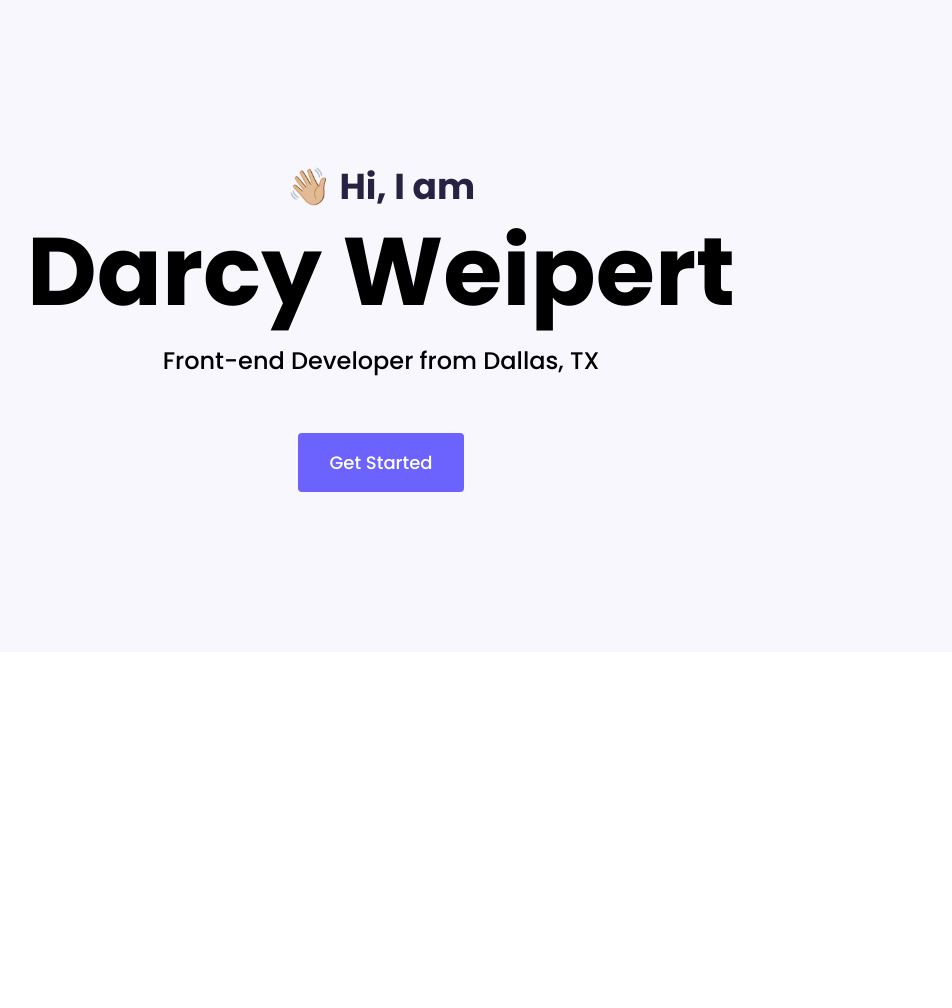
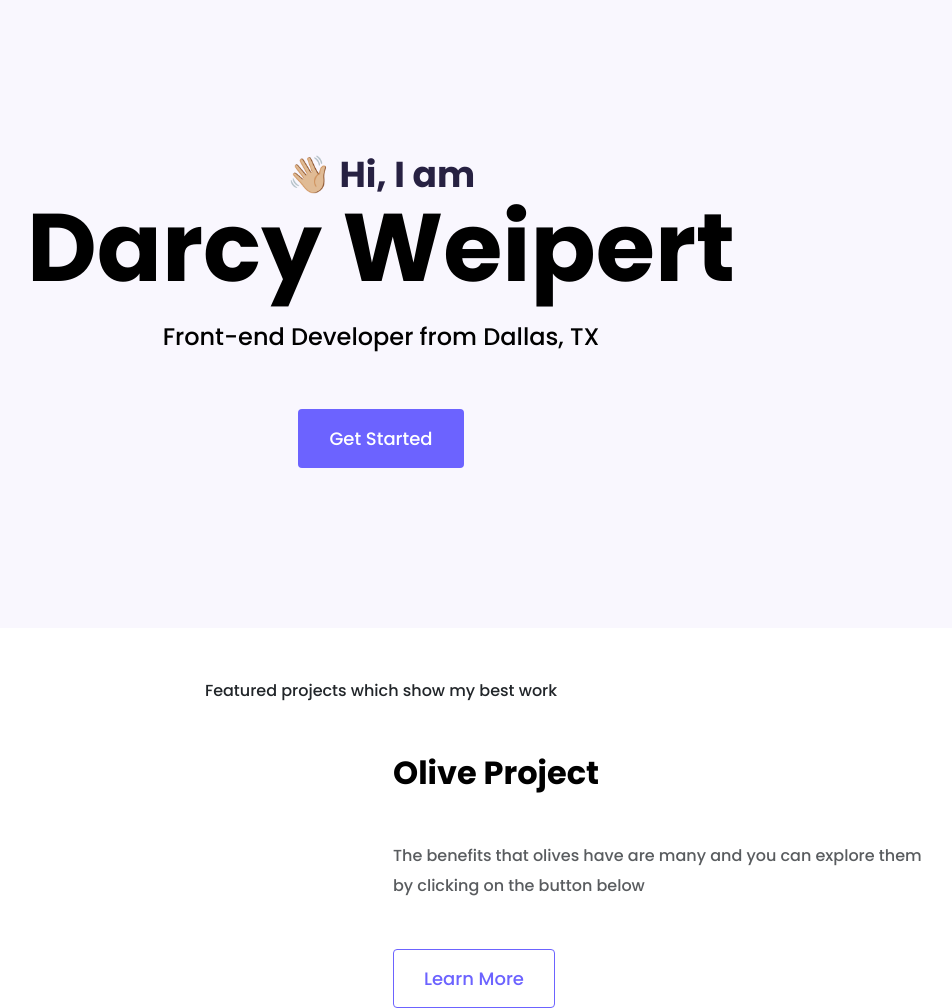
Before and after one commit to Darcy-Weipert/portfolio-project, a plain HTML site: page index.html in a window 1280 px wide. Shown: the whole page, without its empty margins (259-1211 px from the left). Before the commit the page ends 800 px from the top, so only its background shows below. Drawn offline with nearby package versions, Linux system fonts and the light colour scheme; a web font is replaced by a local one.

```diff
--- a/index.html
+++ b/index.html
@@ -32,7 +32,23 @@
       <p>👋🏼 Hi, I am</p>
       <h1>Darcy Weipert</h1>
       <h2 class="mb-5">Front-end Developer from Dallas, TX</h2>
-      <a href="#" class="btn btn-branding">Get Started</a>
+      <div>
+        <a href="#" class="btn btn-branding">Get Started</a>
+      </div>
+    </div>
+    <p class="text-center m-5">Featured projects which show my best work</p>
+    <div class="container">
+      <div class="row">
+        <div class="col-6"></div>
+        <div class="col-6">
+          <h2 class="mb-5">Olive Project</h2>
+          <p class="mb-5 text-muted">
+            The benefits that olives have are many and you can explore them by
+            clicking on the button below
+          </p>
+          <a href="" class="btn btn-branding-outline">Learn More</a>
+        </div>
+      </div>
     </div>
   </body>
 </html>
--- a/styles/portfolio.css
+++ b/styles/portfolio.css
@@ -23,6 +23,8 @@
 }
 p {
   font-weight: normal;
+  font-size: 16px;
+  line-height: 30px;
 }
 .hero {
   background: var(--secondary-color);
@@ -49,3 +51,11 @@
   line-height: 27px;
   padding: 15px 30px;
 }
+.btn-branding-outline {
+  border: 1px solid var(--branding-color);
+  border-radius: 4px;
+  color: var(--branding-color);
+  font-size: 18px;
+  line-height: 27px;
+  padding: 15px 30px;
+}
```
Also changed, not shown: 1 other file.
